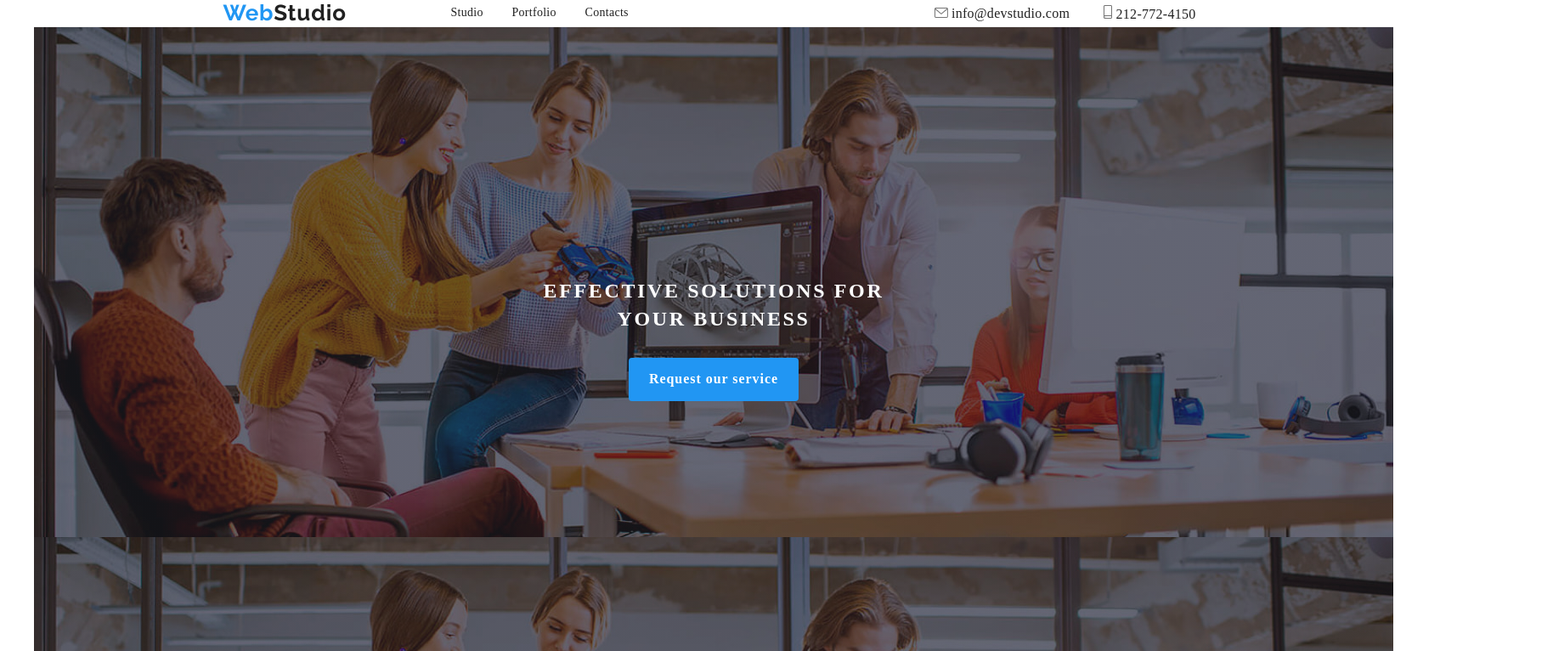
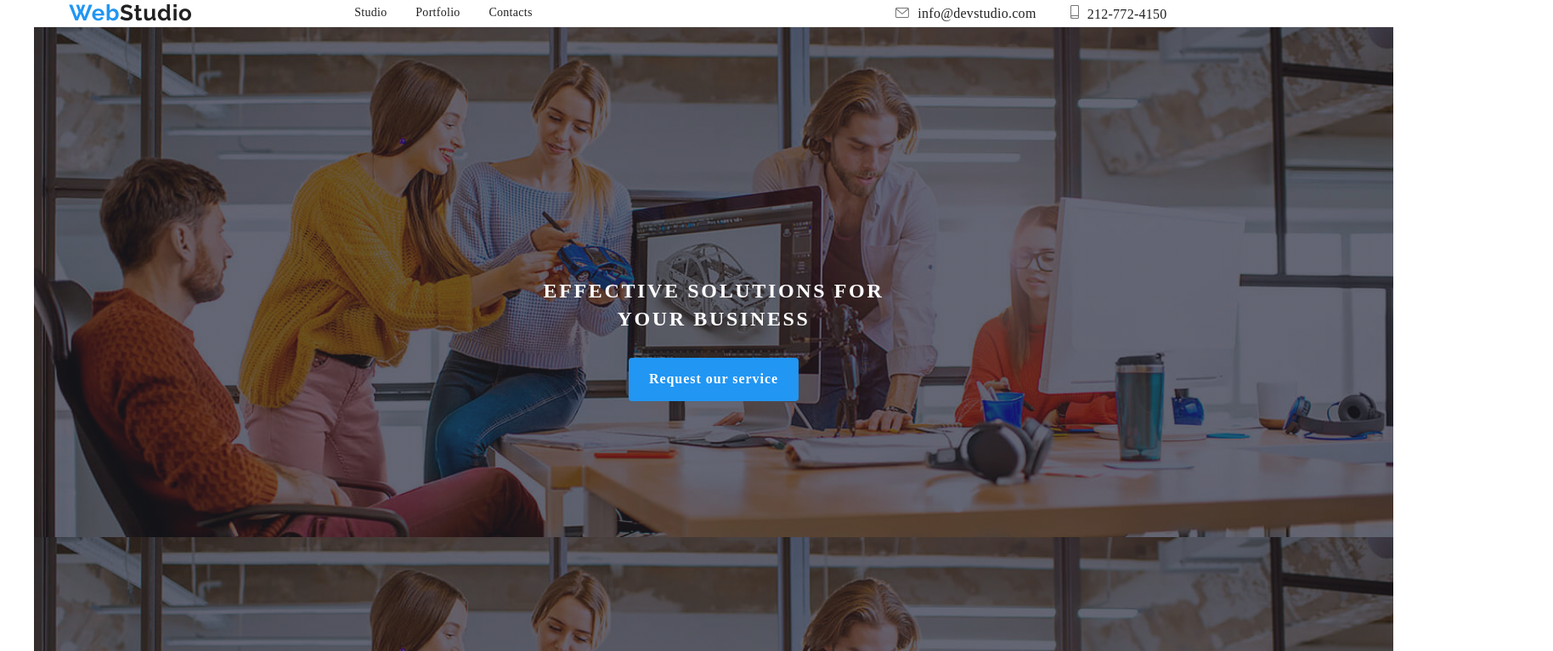
Before and after one commit to AlinaElenaDogaru/goit-markup-hw-004, a plain HTML site: page index.html in a window 1280 px wide. Shown: the top 766 px of the page at 85% size, 1828 px wide, since content can reach past the window. Drawn offline with nearby package versions, Linux system fonts and the light colour scheme.

Commit message:
Update header

```diff
--- a/css/styles.css
+++ b/css/styles.css
@@ -20,6 +20,11 @@
 
 }
 
+@media screen and (max-width: 600px) {
+    .container {
+        flex-direction: column;
+    }
+}
 .container {
 
     width: 1200px;
@@ -30,7 +35,8 @@
 .section {
     padding-top: 94px;
     padding-bottom: 94px;
-    width:1600px;
+    width: 1600px;
+    min-width: 100%;
 }
 /* Body global*/
 .entire-content {
@@ -41,7 +47,7 @@ background-color: var(--white);
 }
 
 body {
-    max-width: 100%;
+   max-width: 100%;
     margin: 0 auto;
 }
 
@@ -49,6 +55,8 @@ h1, h2, h3, h4, h5, h6, p {
     margin: 0;
     padding: 0;
 }
+
+
 
 ul {
     margin: 0;
@@ -77,7 +85,7 @@ width: 1600px;
     font-weight: 700;
     letter-spacing: 0.78px;
     line-height: 1.2;
-    margin-left: 215px;
+
 
 
 }
@@ -114,17 +122,7 @@ width: 1600px;
     margin-right: 40px;
 }
 
-.envelope:hover,
-.smartphone:hover {
-    stroke: var(--blue);
-    cursor: pointer;
-}
 
-.envelope:focus,
-.smartphone:focus {
-    stroke: var(--blue);
-    cursor: pointer;
-}
 
 /* Link style */
 a {
@@ -133,9 +131,17 @@ a {
 }
 .link:hover {
     color: var(--blue);
+    stroke: var(--blue);
+        cursor: pointer;
 }
 .link:focus {
-    color: var(--blue)
+    color: var(--blue);
+    stroke: var(--blue);
+        cursor: pointer;
+}
+
+.envelope, .smartphone {
+    margin-right: 10px;
 }
 
 /*Title section*/
--- a/index.html
+++ b/index.html
@@ -31,17 +31,17 @@
 
 <div class="header-links">
     <div class="first-link">
-        <svg class="envelope" width="16" height="12">
-            <use href="./images/icons/icons.svg#icon-envelope"></use>
-        </svg>
-       <a class="link" href="mailto:info@devstudio.com">info@devstudio.com</a>
+
+       <a class="link" href="mailto:info@devstudio.com"><svg class="envelope" width="16" height="12">
+        <use href="./images/icons/icons.svg#icon-envelope"></use>
+    </svg>info@devstudio.com</a>
     </div>
 
     <div class="second-link">
-        <svg class="smartphone" width="10" height="16">
-            <use href="./images/icons/icons.svg#icon-smartphone"></use>
-        </svg>
-    <a class= "link" href="tel:212-772-4150">212-772-4150</a>
+
+    <a class= "link" href="tel:212-772-4150"><svg class="smartphone" width="10" height="16">
+        <use href="./images/icons/icons.svg#icon-smartphone"></use>
+    </svg>212-772-4150</a>
     </div>
  </div>
     </header>
```
Also changed, not shown: portfolio.html (+1 -0 lines).
